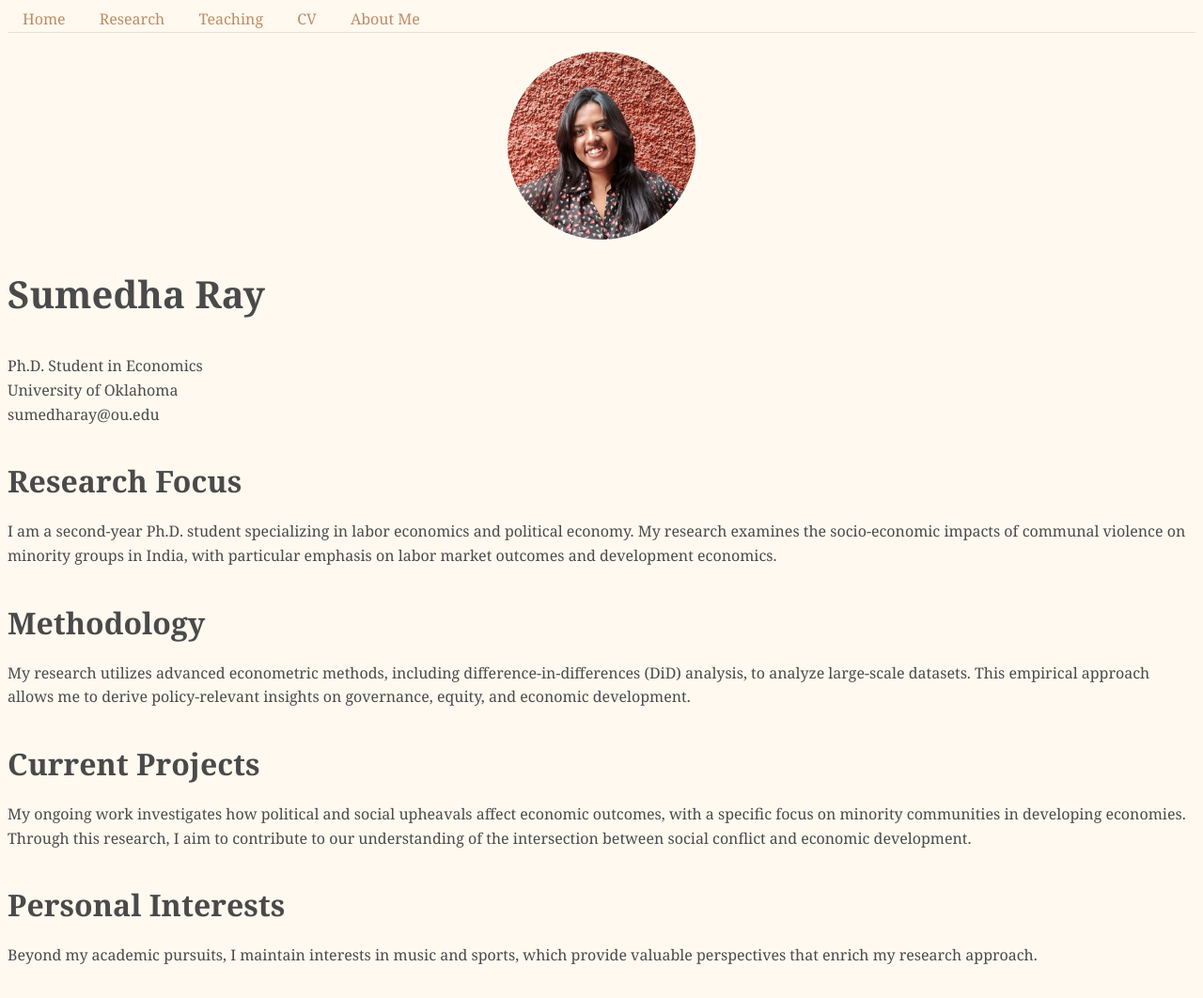
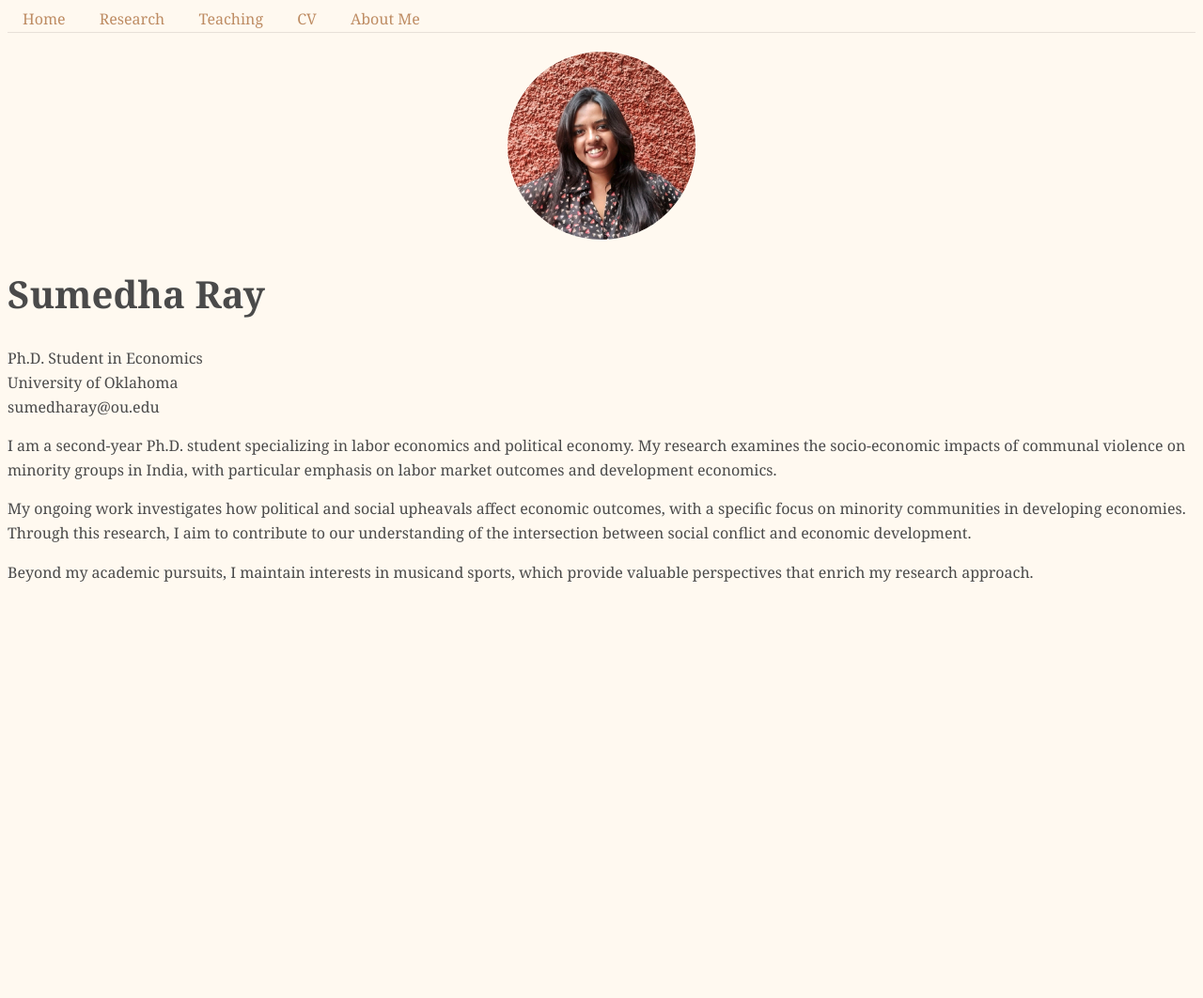
Before and after one commit to sumedharay/sumedharay.github.io, a plain HTML site: page index.html in a window 1280 px wide. Shown: the whole page at 94% size. After the commit the page ends 800 px from the top, so only its background shows below. Drawn offline with Linux system fonts and the light colour scheme.

Commit message:
Update index.html

```diff
--- a/index.html
+++ b/index.html
@@ -15,34 +15,24 @@
         <a href="about.html">About Me</a>
     </nav>
     <div class="container">
+        <div class="header-content">
+            <div class="profile-section">
                 <img src="profile.jpg" alt="Sumedha Ray" class="profile-image">
-
+            </div>
+            <div class="contact-section">
                 <h1>Sumedha Ray</h1>
-
-        <div class="section">
                 <p>Ph.D. Student in Economics<br>
                 University of Oklahoma<br>
                 <a href="mailto:sumedharay@ou.edu">sumedharay@ou.edu</a></p>
             </div>
-
-        <div class="section">
-            <h2>Research Focus</h2>
-            <p>I am a second-year Ph.D. student specializing in labor economics and political economy. My research examines the socio-economic impacts of communal violence on minority groups in India, with particular emphasis on labor market outcomes and development economics.</p>
         </div>
 
-        <div class="section">
-            <h2>Methodology</h2>
-            <p>My research utilizes advanced econometric methods, including difference-in-differences (DiD) analysis, to analyze large-scale datasets. This empirical approach allows me to derive policy-relevant insights on governance, equity, and economic development.</p>
-        </div>
+        <div class="main-content">
+            <p>I am a second-year Ph.D. student specializing in labor economics and political economy. My research examines the socio-economic impacts of communal violence on minority groups in India, with particular emphasis on labor market outcomes and development economics.</p>
 
-        <div class="section">
-            <h2>Current Projects</h2>
             <p>My ongoing work investigates how political and social upheavals affect economic outcomes, with a specific focus on minority communities in developing economies. Through this research, I aim to contribute to our understanding of the intersection between social conflict and economic development.</p>
-        </div>
 
-        <div class="section">
-            <h2>Personal Interests</h2>
-            <p>Beyond my academic pursuits, I maintain interests in music and sports, which provide valuable perspectives that enrich my research approach.</p>
+            <p>Beyond my academic pursuits, I maintain interests in musicand sports, which provide valuable perspectives that enrich my research approach.</p>
         </div>
     </div>
 </body>
```
Lines whose indentation alone changed are shown as unchanged.
